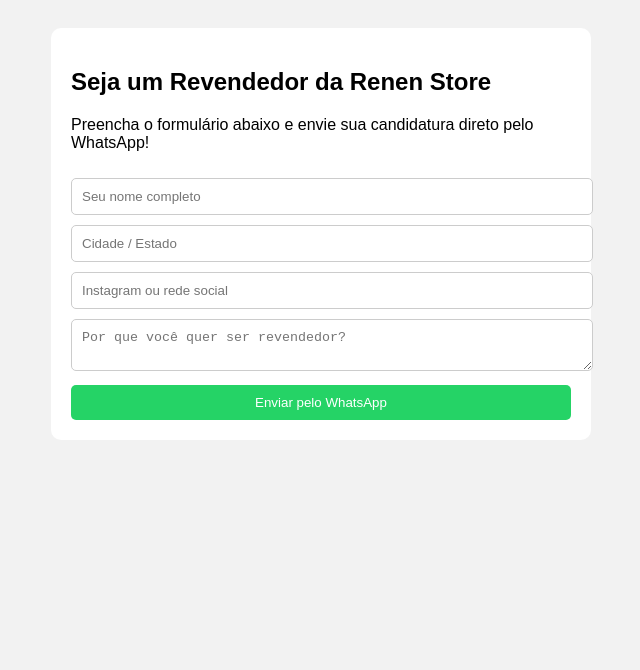
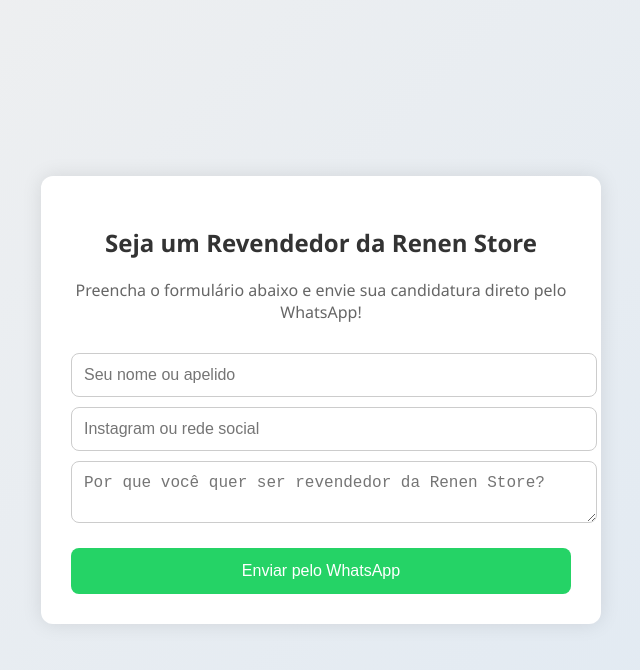
Before and after one commit to RenenOficial/renen-store-form, a plain HTML site: page index.html in a window 1280 px wide. Shown: the whole page, without its empty margins (319-959 px from the left). Drawn offline with Linux system fonts and the light colour scheme.

Commit message:
Update index.html

```diff
--- a/index.html
+++ b/index.html
@@ -3,31 +3,53 @@
 <head>
   <meta charset="UTF-8">
   <title>Seja Revendedor - Renen Store</title>
+  <meta name="viewport" content="width=device-width, initial-scale=1.0">
   <style>
     body {
-      font-family: Arial, sans-serif;
-      background-color: #f2f2f2;
-      padding: 20px;
+      margin: 0;
+      font-family: 'Segoe UI', sans-serif;
+      background: linear-gradient(135deg, #f0f0f0, #dfe9f3);
+      display: flex;
+      justify-content: center;
+      align-items: center;
+      min-height: 100vh;
     }
     .container {
+      background-color: #fff;
+      padding: 30px;
+      border-radius: 12px;
+      box-shadow: 0 0 20px rgba(0,0,0,0.1);
       max-width: 500px;
-      margin: auto;
-      background-color: white;
-      padding: 20px;
-      border-radius: 10px;
+      width: 90%;
     }
-    input, textarea, button {
+    h2 {
+      text-align: center;
+      color: #333;
+    }
+    p {
+      text-align: center;
+      color: #666;
+      margin-bottom: 20px;
+    }
+    input, textarea {
       width: 100%;
+      padding: 12px;
       margin-top: 10px;
-      padding: 10px;
-      border-radius: 5px;
       border: 1px solid #ccc;
+      border-radius: 8px;
+      font-size: 16px;
     }
     button {
+      width: 100%;
+      padding: 14px;
+      margin-top: 20px;
       background-color: #25D366;
       color: white;
+      font-size: 16px;
       border: none;
+      border-radius: 8px;
       cursor: pointer;
+      transition: background-color 0.3s ease;
     }
     button:hover {
       background-color: #128C7E;
@@ -40,10 +62,9 @@
     <p>Preencha o formulário abaixo e envie sua candidatura direto pelo WhatsApp!</p>
 
     <form id="formulario">
-      <input type="text" id="nome" placeholder="Seu nome completo" required>
-      <input type="text" id="cidade" placeholder="Cidade / Estado" required>
+      <input type="text" id="nome" placeholder="Seu nome ou apelido" required>
       <input type="text" id="instagram" placeholder="Instagram ou rede social">
-      <textarea id="mensagem" placeholder="Por que você quer ser revendedor?" required></textarea>
+      <textarea id="mensagem" placeholder="Por que você quer ser revendedor da Renen Store?" required></textarea>
       <button type="submit">Enviar pelo WhatsApp</button>
     </form>
   </div>
@@ -52,11 +73,10 @@
     document.getElementById("formulario").addEventListener("submit", function(e) {
       e.preventDefault();
       const nome = document.getElementById("nome").value;
-      const cidade = document.getElementById("cidade").value;
       const instagram = document.getElementById("instagram").value;
       const motivo = document.getElementById("mensagem").value;
 
-      const texto = `Olá! Me chamo ${nome}, sou de ${cidade}. Meu Instagram é ${instagram}. Quero ser revendedor da Renen Store porque: ${motivo}`;
+      const texto = `Olá! Me chamo ${nome}. Meu Instagram é ${instagram}. Quero ser revendedor da Renen Store porque: ${motivo}`;
       const numero = "558391758791"; // Seu número com DDD
       const link = `https://wa.me/${numero}?text=${encodeURIComponent(texto)}`;
       window.open(link, "_blank");
```
